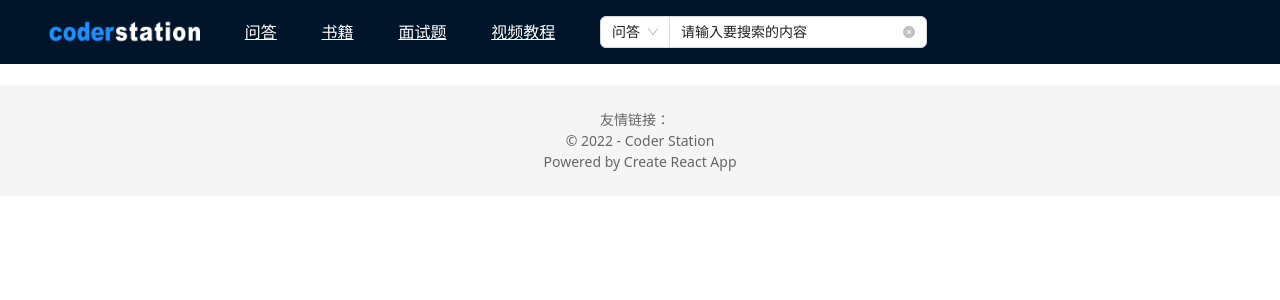
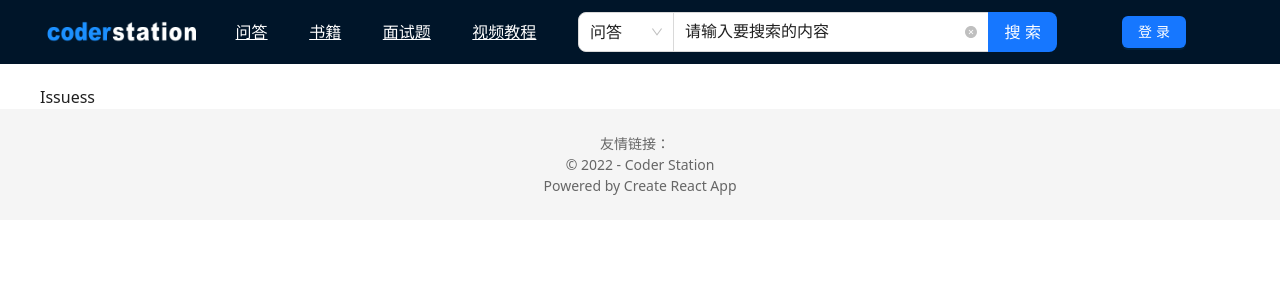
Before and after one commit to Jayburka/client, a React (Create React App) app: page / in a window 1280 px wide. Shown: the top 300 px of the page. Built offline with nearby package versions, Linux system fonts and the light colour scheme.

Commit message:
增加路由、搜索框

```diff
--- a/package.json
+++ b/package.json
@@ -9,10 +9,11 @@
     "@testing-library/react": "^16.3.0",
     "@testing-library/user-event": "^13.5.0",
     "antd": "^5.24.6",
+    "client": "file:",
     "react": "^19.1.0",
     "react-dom": "^19.1.0",
     "react-redux": "^9.2.0",
-    "react-router-dom": "^7.5.0",
+    "react-router": "^7.5.0",
     "react-scripts": "5.0.1",
     "redux": "^5.0.1",
     "web-vitals": "^2.1.4"
--- a/src/App.jsx
+++ b/src/App.jsx
@@ -14,7 +14,7 @@ import './css/App.css';
 import React from 'react';
 import NavHeader from './components/NavHeader';
 import PageFooter from './components/PageFooter';
-import { Outlet } from 'react-router-dom';
+import { Outlet } from 'react-router';
 import { Layout } from 'antd';
 
 const { Header, Content, Footer } = Layout;
--- a/src/components/NavHeader.jsx
+++ b/src/components/NavHeader.jsx
@@ -1,9 +1,13 @@
+/*
+ * @Author: qiangqiang.cao
+ * Copyright (c) 2023 - 2024, Shanghai Rural Commercial Bank Co., LTD. ALL rights reserved.
+ */
 /*
  * @Author: qiangqiang.cao
  * Copyright (c) 2023 - 2024, Shanghai Rural Commercial Bank Co., LTD. ALL rights reserved.
  */
 import React from 'react'
-import { NavLink } from 'react-router-dom'
+import { NavLink } from 'react-router'
 import { Button, Input, Select, Space } from 'antd';
 const { Search } = Input;
 export default function NavHeader() {
@@ -29,13 +33,15 @@ export default function NavHeader() {
         </nav>
         {/* 搜索框 */}
         <div className='searchContainer'>
-        <Space.Compact>
-            <Select defaultValue="issue" options={options} />
-            <Input defaultValue="请输入要搜索的内容"  allowClear/>
-        </Space.Compact>
-
+          <Space.Compact style={{ width: '100%' }}>
+              <Select size='large'  defaultValue="issue" options={options} style={{width: '20%'}} />
+              <Input.Search defaultValue="请输入要搜索的内容" size='large'  enterButton="搜索" allowClear style={{width: '80%'}} />
+          </Space.Compact>
         </div>
         {/* 登录按钮 */}
+        <div className='loginBtnContainer'>
+            <Button type='primary'>登录</Button>
+        </div>
     </div>
   )
 }
--- a/src/router/index.jsx
+++ b/src/router/index.jsx
@@ -2,10 +2,37 @@
  * @Author: qiangqiang.cao
  * Copyright (c) 2023 - 2024, Shanghai Rural Commercial Bank Co., LTD. ALL rights reserved.
  */
-import Issuess from '../pages/Issuess';
+import Issuess from '../pages/Issue';
 import Interviews from '../pages/Interviews';
 import Books from '../pages/Books';
-import { createBrowserRouter } from 'react-router-dom';
+import { Route, Routes, Navigate } from 'react-router';
+import { createBrowserRouter } from "react-router";
+import App from '../App';
+
 const router = createBrowserRouter([
-    { path: '/', element: <Issuess /> },
+    {
+        path: '/',
+        element: <App />,
+        children: [
+            {
+                index: true,
+                element: <Issuess />,
+            },
+            {
+                path: '/issue',
+                element: <Issuess />,
+            },
+            {
+                path: '/books',
+                element: <Books />,
+            },
+            {
+                path: '/interview',
+                element: <Interviews />,
+            },
+        ]
+    },
+
 ])
+
+export default router;
```
Also changed, not shown: src/index.js (+8 -3 lines), src/pages/Issue.jsx (renamed from src/pages/Issuess.jsx), 1 other file (tests, documents, lock files or other folders).
